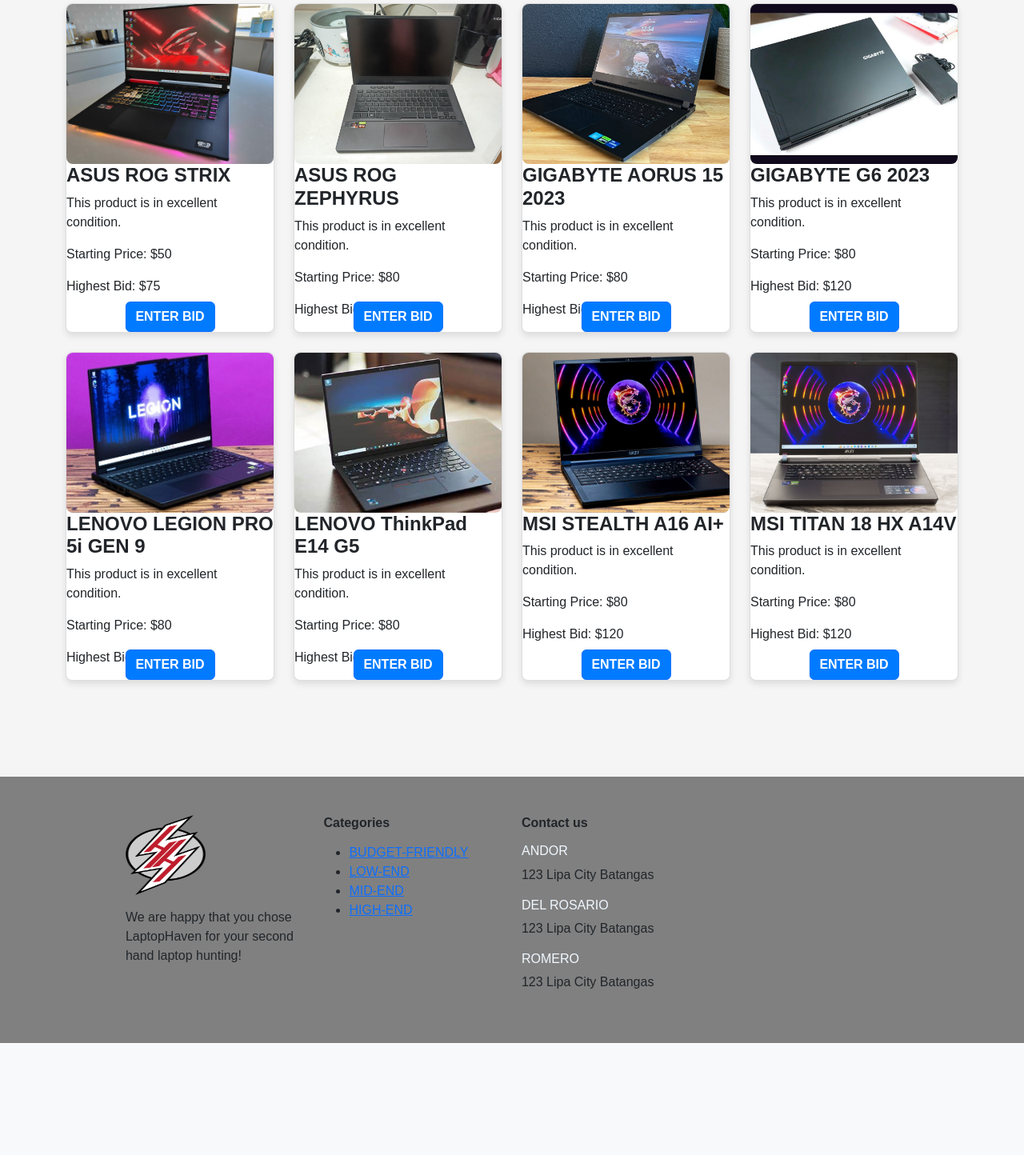
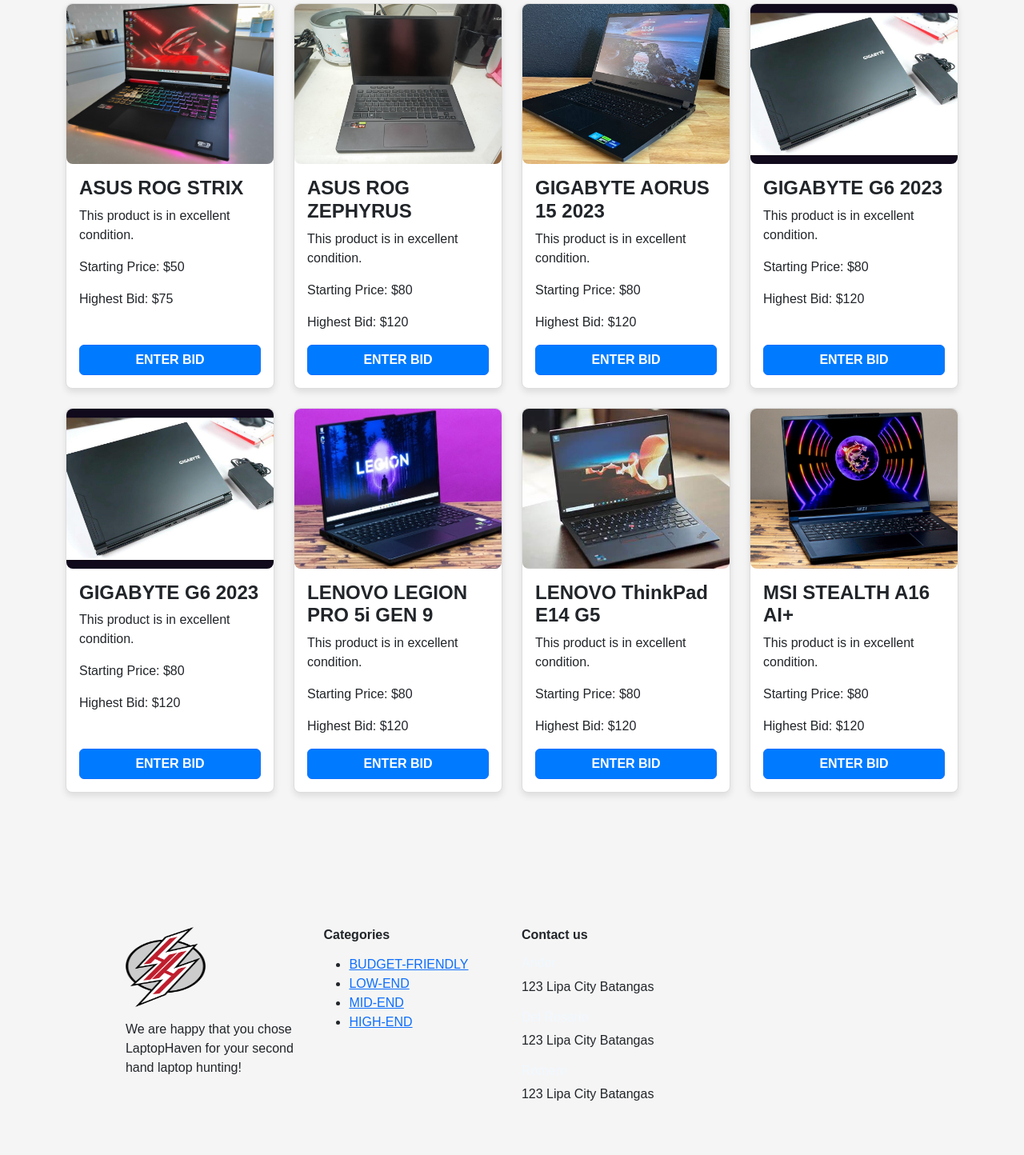
Before and after one commit to Seanski29/Second-Hand-Laptop-Marketplace-with-Bidding-System, a PHP site: page /market.php in a window 1280 px wide. Shown: the part 131-1575 px from the top of the page at 80% size. Before the commit the page ends 1435 px from the top, so only its background shows below. Run offline with PHP 8.4, Linux system fonts and the light colour scheme.

Commit message:
Organizing of Front End

```diff
--- a/assets/css/style.css
+++ b/assets/css/style.css
@@ -1,48 +1,43 @@
-.nav-button{
-    margin-top: 50%;
-}
-
-*{
+/* GLOBAL STYLES */
+* {
     box-sizing: border-box;
     margin: 0;
     padding: 0;
-
 }
 
-body{
+body {
     font-family: 'Poppins', sans-serif;
+    margin: auto;
+    background-color: #f5f5f5;
 }
 
-h1{
-    font-size:2.5rem;
+/* HEADING STYLES */
+h1 {
+    font-size: 2.5rem;
     font-weight: 700;
 }
 
-h2{
+h2, h3 {
     font-size: 1.5rem;
-    font-weight: 600
+    font-weight: 600;
 }
 
-h3{
-    font-size: 1.5rem;
-    font-weight: 600
+h4 {
+    font-size: 1.2rem;
+    font-weight: 600;
 }
 
-h4{
-    font-size: 1.2rem;
-    font-weight: 600
+h5 {
+    font-size: 1rem;
+    font-weight: 600;
 }
 
-h5{
-    font-size: 1rem;
-    font-weight: 600
+h6 {
+    color: aliceblue;
 }
 
-h6{
-    color:aliceblue;
-}
-
-button{
+/* BUTTON STYLES */
+button {
     font-size: 0.8rem;
     font-weight: 900;
     outline: none;
@@ -53,41 +48,56 @@
     text-transform: uppercase;
     cursor: pointer;
     transition: 0.35s ease-in;
-
 }
 
-button:hover{
-    color:aqua;
+button:hover {
+    color: aqua;
 }
 
-.navbar{
-    font-size:20px;
+/* PRIMARY BUTTON STYLES */
+.btn-primary {
+    background-color: #007bff;
+    color: #fff;
+    font-weight: bold;
+    margin-top: 20px;
+}
+
+.btn-primary:hover {
+    background-color: #0056b3;
+}
+
+/* NAVIGATION STYLES */
+.navbar {
+    font-size: 20px;
     padding-top: 1rem !important;
     padding-bottom: 1rem !important;
     top: 0;
     left: 0;
 }
 
-.navbar-dark .navbar-nav .nav-link{
+.navbar-dark .navbar-nav .nav-link {
     padding: 0 20px;
-    color:black;
-    transition: 0.4 ease;
+    color: black;
+    transition: 0.4s ease;
 }
 
-#home{
+.nav-button {
+    margin-top: 50%;
+}
+
+/* HOME SECTION */
+#home {
     color: red;
-    text-emphasis-color: red;
     text-align: center;
-    text-size-adjust: 50;
     background-image: url('../images/Background.png');
     width: 100%;
     height: 100vh;
     background-size: cover;
-    background-position: 100%;
+    background-position: center;
     display: flex;
-
 }
 
+/* LAYOUT STYLES */
 .container {
     display: flex;
     flex-direction: column;
@@ -104,35 +114,21 @@
     gap: 10px;
 }
 
-brand{
+/* BRAND STYLES */
+brand {
     text-align: center;
-    text-size-adjust: 50;
-
-}
-body {
-    font-family: Arial, sans-serif;
-    margin: auto;
-    background-color: #f5f5f5;
 }
 
-
+/* CARD STYLES */
 .card {
     border: 1px solid #ddd;
     border-radius: 8px;
     box-shadow: 0 4px 8px rgba(0, 0, 0, 0.1);
 }
+
 .card-img-top {
     height: 150px;
     object-fit: cover;
-  }
-.btn-primary {
-    background-color: #007bff;
-    color: #fff;
-    font-weight: bold;
-    margin-top: 20px;
-  }
-.btn-primary:hover {
-    background-color: #0056b3;
 }
 
 .product-image {
@@ -141,6 +137,8 @@
     object-fit: cover;
     border-radius: 8px;
 }
-btn btn-primary{
-    margin-top: 20px;
+
+/* MISC STYLES */
+.text-emphasis-color {
+    color: red;
 }
--- a/market.php
+++ b/market.php
@@ -3,162 +3,152 @@
 <head>
     <meta charset="UTF-8">
     <meta name="viewport" content="width=device-width, initial-scale=1.0">
-    <title>market</title>
+    <title>Market</title>
     <link href="https://cdn.jsdelivr.net/npm/bootstrap@5.3.3/dist/css/bootstrap.min.css" rel="stylesheet" integrity="sha384-QWTKZyjpPEjISv5WaRU9OFeRpok6YctnYmDr5pNlyT2bRjXh0JMhjY6hW+ALEwIH" crossorigin="anonymous">
     <link rel="stylesheet" href="assets/css/style.css"/>
 </head>
 <body>
-<!-----------------------------START OF NAVBAR------------------------------->
+
+    <!-- START OF NAVBAR -->
     <nav class="navbar navbar-expand-lg bg-body-tertiary">
         <div class="container-fluid">
-    <img src="assets/images/Logo.webp"
-    width="45"
-    height="55" />
+            <img src="assets/images/Logo.webp" width="45" height="55" />
             <a class="navbar-brand" href="#">LaptopHaven</a>
             <button class="navbar-toggler" type="button" data-bs-toggle="collapse" data-bs-target="#navbarScroll" aria-controls="navbarScroll" aria-expanded="false" aria-label="Toggle navigation">
                 <span class="navbar-toggler-icon"></span>
             </button>
-    <div class="collapse navbar-collapse nav-buttons" id="navbarScroll">
-      <ul class="navbar-nav me-auto my-2 my-lg-0 navbar-nav-scroll" style="--bs-scroll-height: 100px;">
-        <li class="nav-item">
-          <a class="nav-link" href="index.php">Home</a>
-        </li>
-        <li class="nav-item">
-          <a class="nav-link" href="index.php">Brands</a>
-        </li>
-        <li class="nav-item">
-          <a class="nav-link" href="market.php">Market</a>
-        </li>
-        <li class="nav-item">
-          <a class="nav-link" href="#footer">Contact</a>
-        </li>
-
-</div>
+            <div class="collapse navbar-collapse" id="navbarScroll">
+                <ul class="navbar-nav me-auto my-2 my-lg-0">
+                    <li class="nav-item"><a class="nav-link" href="index.php">Home</a></li>
+                    <li class="nav-item"><a class="nav-link" href="index.php">Brands</a></li>
+                    <li class="nav-item"><a class="nav-link" href="market.php">Market</a></li>
+                    <li class="nav-item"><a class="nav-link" href="#footer">Contact</a></li>
+                </ul>
                 <form class="d-flex" role="search">
                     <input class="form-control me-2" type="search" placeholder="Search" aria-label="Search">
                     <button class="btn btn-outline-success" type="submit">Search</button>
                 </form>
+            </div>
+        </div>
     </nav>
-    <!-----------------------------END OF NAVBAR-------------------------------->
-    <!-----------------------------START OF market-------------------------------->
-    <section id="brand" class="container px-20 py-5">
+    <!-- END OF NAVBAR -->
+
+    <!-- START OF MARKET SECTION -->
+    <section id="brand" class="container py-5">
         <div class="row">
-  <!-- Grid Item 1 -->
+
+            <!-- Product Card Template -->
             <div class="col-lg-3 col-md-6 col-sm-12 mb-4">
-  <div class="card h-100">
-  <img class="card-img-top product-image" alt="Product Image" src="assets/images/ASUS ROG STRIX.jpg"/>
-    <div class="product-details">
+                <div class="card h-100 d-flex flex-column">
+                    <img class="card-img-top product-image" alt="ASUS ROG STRIX" src="assets/images/ASUS ROG STRIX.jpg"/>
+                    <div class="card-body d-flex flex-column">
                         <h3 class="product-title">ASUS ROG STRIX</h3>
                         <p class="product-description">This product is in excellent condition.</p>
                         <p class="starting-price">Starting Price: $50</p>
                         <p class="highest-bid">Highest Bid: $75</p>
-      <button class="btn btn-primary" style="position: absolute; bottom: 0; left: 50%; transform: translateX(-50%); margin-top: 1000px;">Enter Bid</button>
+                        <button class="btn btn-primary w-100 mt-auto">Enter Bid</button>
                     </div>
                 </div>
             </div>
 
-  <!-- Grid Item 2 -->
+            <!-- Repeat Product Card for Each Item -->
             <div class="col-lg-3 col-md-6 col-sm-12 mb-4">
-  <div class="card h-100">
-  <img class="card-img-top product-image" alt="Product Image" src="assets/images/ASUS ROG ZEPHYRUS.jfif"/>
-    <div class="product-details">
+                <div class="card h-100 d-flex flex-column">
+                    <img class="card-img-top product-image" alt="ASUS ROG ZEPHYRUS" src="assets/images/ASUS ROG ZEPHYRUS.jfif"/>
+                    <div class="card-body d-flex flex-column">
                         <h3 class="product-title">ASUS ROG ZEPHYRUS</h3>
                         <p class="product-description">This product is in excellent condition.</p>
                         <p class="starting-price">Starting Price: $80</p>
                         <p class="highest-bid">Highest Bid: $120</p>
-      <button class="btn btn-primary" style="position: absolute; bottom: 0; left: 50%; transform: translateX(-50%); margin-top: 1000px;">Enter Bid</button>
+                        <button class="btn btn-primary w-100 mt-auto">Enter Bid</button>
                     </div>
                 </div>
             </div>
 
-  <!-- Grid Item 3 -->
             <div class="col-lg-3 col-md-6 col-sm-12 mb-4">
-  <div class="card h-100">
-  <img class="card-img-top product-image" alt="Product Image" src="assets/images/GIGABYTE AORUS 15 2023.jfif"/>
-    <div class="product-details">
+                <div class="card h-100 d-flex flex-column">
+                    <img class="card-img-top product-image" alt="GIGABYTE AORUS 15 2023" src="assets/images/GIGABYTE AORUS 15 2023.jfif"/>
+                    <div class="card-body d-flex flex-column">
                         <h3 class="product-title">GIGABYTE AORUS 15 2023</h3>
                         <p class="product-description">This product is in excellent condition.</p>
                         <p class="starting-price">Starting Price: $80</p>
                         <p class="highest-bid">Highest Bid: $120</p>
-      <button class="btn btn-primary" style="position: absolute; bottom: 0; left: 50%; transform: translateX(-50%); margin-top: 1000px;">Enter Bid</button>
+                        <button class="btn btn-primary w-100 mt-auto">Enter Bid</button>
                     </div>
                 </div>
             </div>
 
-  <!-- Grid Item 4 -->
             <div class="col-lg-3 col-md-6 col-sm-12 mb-4">
-  <div class="card h-100">
-  <img class="card-img-top product-image" alt="Product Image" src="assets/images/GIGABYTE G6 2023.jpg"/>
-    <div class="product-details">
+                <div class="card h-100 d-flex flex-column">
+                    <img class="card-img-top product-image" alt="GIGABYTE G6 2023" src="assets/images/GIGABYTE G6 2023.jpg"/>
+                    <div class="card-body d-flex flex-column">
                         <h3 class="product-title">GIGABYTE G6 2023</h3>
                         <p class="product-description">This product is in excellent condition.</p>
                         <p class="starting-price">Starting Price: $80</p>
                         <p class="highest-bid">Highest Bid: $120</p>
-      <button class="btn btn-primary" style="position: absolute; bottom: 0; left: 50%; transform: translateX(-50%); margin-top: 1000px;">Enter Bid</button>
+                        <button class="btn btn-primary w-100 mt-auto">Enter Bid</button>
                     </div>
                 </div>
             </div>
 
-  <!-- Grid Item 5 -->
             <div class="col-lg-3 col-md-6 col-sm-12 mb-4">
-  <div class="card h-100">
-  <img class="card-img-top product-image" alt="Product Image" src="assets/images/LENOVO LEGION PRO 5i GEN 9.jpg"/>
-    <div class="product-details">
+                <div class="card h-100 d-flex flex-column">
+                    <img class="card-img-top product-image" alt="GIGABYTE G6 2023" src="assets/images/GIGABYTE G6 2023.jpg"/>
+                    <div class="card-body d-flex flex-column">
+                        <h3 class="product-title">GIGABYTE G6 2023</h3>
+                        <p class="product-description">This product is in excellent condition.</p>
+                        <p class="starting-price">Starting Price: $80</p>
+                        <p class="highest-bid">Highest Bid: $120</p>
+                        <button class="btn btn-primary w-100 mt-auto">Enter Bid</button>
+                    </div>
+                </div>
+            </div>
+
+            <div class="col-lg-3 col-md-6 col-sm-12 mb-4">
+                <div class="card h-100 d-flex flex-column">
+                    <img class="card-img-top product-image" alt="GIGABYTE G6 2023" src="assets/images/LENOVO LEGION PRO 5i GEN 9.jpg"/>
+                    <div class="card-body d-flex flex-column">
                         <h3 class="product-title">LENOVO LEGION PRO 5i GEN 9</h3>
                         <p class="product-description">This product is in excellent condition.</p>
                         <p class="starting-price">Starting Price: $80</p>
                         <p class="highest-bid">Highest Bid: $120</p>
-      <button class="btn btn-primary" style="position: absolute; bottom: 0; left: 50%; transform: translateX(-50%); margin-top: 1000px;">Enter Bid</button>
+                        <button class="btn btn-primary w-100 mt-auto">Enter Bid</button>
                     </div>
                 </div>
             </div>
 
-
-  <!-- Grid Item 6 -->
             <div class="col-lg-3 col-md-6 col-sm-12 mb-4">
-  <div class="card h-100">
-  <img class="card-img-top product-image" alt="Product Image" src="assets/images/LENOVO ThinkPad E14 G5.jfif"/>
-    <div class="product-details">
+                <div class="card h-100 d-flex flex-column">
+                    <img class="card-img-top product-image" alt="LENOVO ThinkPad E14 G5" src="assets/images/LENOVO ThinkPad E14 G5.jfif"/>
+                    <div class="card-body d-flex flex-column">
                         <h3 class="product-title">LENOVO ThinkPad E14 G5</h3>
                         <p class="product-description">This product is in excellent condition.</p>
                         <p class="starting-price">Starting Price: $80</p>
                         <p class="highest-bid">Highest Bid: $120</p>
-      <button class="btn btn-primary" style="position: absolute; bottom: 0; left: 50%; transform: translateX(-50%); margin-top: 1000px;">Enter Bid</button>
+                        <button class="btn btn-primary w-100 mt-auto">Enter Bid</button>
                     </div>
                 </div>
             </div>
 
-  <!-- Grid Item 7 -->
             <div class="col-lg-3 col-md-6 col-sm-12 mb-4">
-      <div class="card h-100">
-  <img class="card-img-top product-image" alt="Product Image" src="assets/images/MSI STEALTH A16 AI+.jpg"/>
-    <div class="product-details">
+                <div class="card h-100 d-flex flex-column">
+                    <img class="card-img-top product-image" alt="MSI STEALTH A16 AI+" src="assets/images/MSI STEALTH A16 AI+.jpg"/>
+                    <div class="card-body d-flex flex-column">
                         <h3 class="product-title">MSI STEALTH A16 AI+</h3>
                         <p class="product-description">This product is in excellent condition.</p>
                         <p class="starting-price">Starting Price: $80</p>
                         <p class="highest-bid">Highest Bid: $120</p>
-      <button class="btn btn-primary" style="position: absolute; bottom: 0; left: 50%; transform: translateX(-50%); margin-top: 1000px;">Enter Bid</button>
+                        <button class="btn btn-primary w-100 mt-auto">Enter Bid</button>
                     </div>
                 </div>
             </div>
 
-  <!-- Grid Item 8 -->
-  <div class="col-lg-3 col-md-6 col-sm-12 mb-4">
-  <div class="card h-100">
-  <img class="card-img-top product-image" alt="Product Image" src="assets/images/MSI TITAN 18 HX A14V.jpg"/>
-    <div class="product-details">
-      <h3 class="product-title">MSI TITAN 18 HX A14V</h3>
-      <p class="product-description">This product is in excellent condition.</p>
-      <p class="starting-price">Starting Price: $80</p>
-      <p class="highest-bid">Highest Bid: $120</p>
-      <button class="btn btn-primary" style="position: absolute; bottom: 0; left: 50%; transform: translateX(-50%); margin-top: 1000px;">Enter Bid</button>
-    </div>
-  </div>
-  </div>
         </div>
     </section>
-    <!-----------------------------Start of Footer text-------------------------------->
-    <footer class="mt-5 py-5" style="background-color: gray; padding: 50px 0;">
+    <!-- END OF MARKET SECTION -->
+
+    <!-- START OF FOOTER -->
+    <footer class="mt-5 py-5 bg-gray">
         <div id="footer" class="container">
             <div class="row">
                 <div class="col-lg-3 col-md-6 col-sm-12">
@@ -176,28 +166,15 @@
                 </div>
                 <div class="col-lg-3 col-md-6 col-sm-12">
                     <h5 class="pb-2">Contact us</h5>
-        <div>
-          <h6 class="text-uppercase">Andor</h6>
-          <p>123 Lipa City Batangas</p>
-        </div>
-        <div>
-          <h6 class="text-uppercase">Del Rosario</h6>
-          <p>123 Lipa City Batangas</p>
-        </div>
-        <div>
-          <h6 class="text-uppercase">Romero</h6>
-          <p>123 Lipa City Batangas</p>
-        </div>
+                    <div><h6>Andor</h6><p>123 Lipa City Batangas</p></div>
+                    <div><h6>Del Rosario</h6><p>123 Lipa City Batangas</p></div>
+                    <div><h6>Romero</h6><p>123 Lipa City Batangas</p></div>
                 </div>
             </div>
         </div>
     </footer>
-    </section>
-     <!-----------------------------End of Footer text-------------------------------->
+    <!-- END OF FOOTER -->
 
-
-
-
+    <script src="https://cdn.jsdelivr.net/npm/bootstrap@5.3.3/dist/js/bootstrap.bundle.min.js" integrity="sha384-YvpcrYf0tY3lHB60NNkmXc5s9fDVZLESaAA55NDzOxhy9GkcIdslK1eN7N6jIeHz" crossorigin="anonymous"></script>
 </body>
-    <script src="https://cdn.jsdelivr.net/npm/bootstrap@5.3.3/dist/js/bootstrap.bundle.min.js" integrity="sha384-YvpcrYf0tY3lHB60NNkmXc5s9fDVZLESaAA55NDzOxhy9GkcIdslK1eN7N6jIeHz" crossorigin="anonymous"></script>
 </html>
```
Also changed, not shown: index.php (+36 -44 lines). Lines whose indentation alone changed are shown as unchanged.
